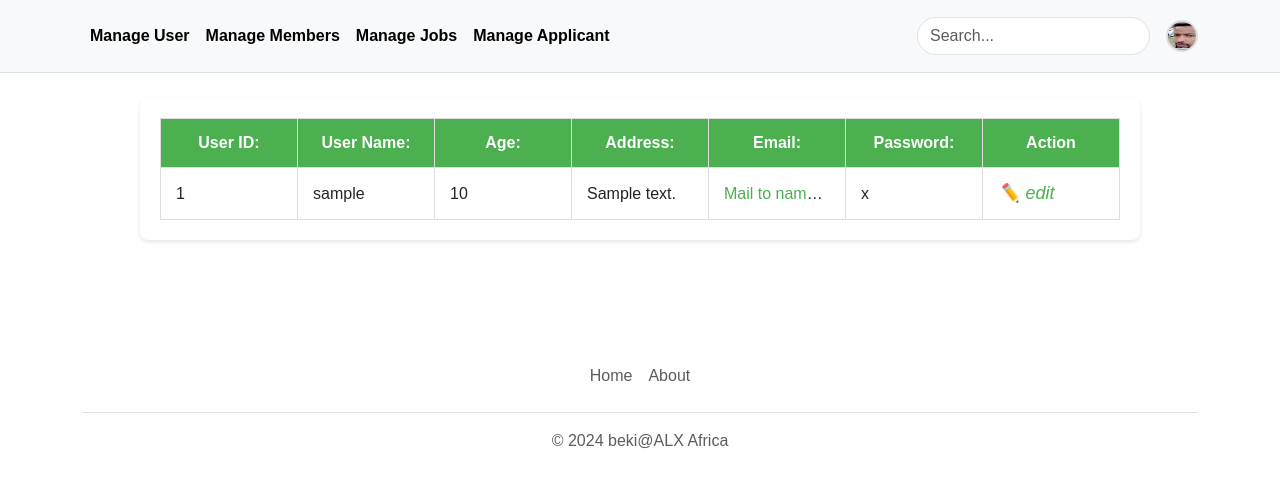
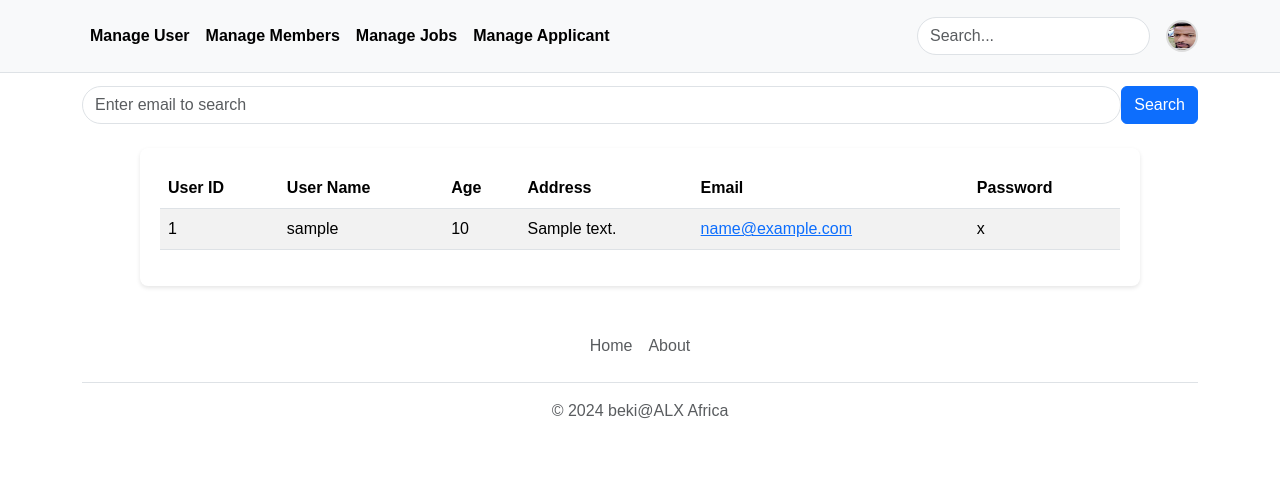
Before and after one commit to bekiyeromm/online-job-application, a Flask app: template templates/view-all-member.html in a window 1280 px wide. Shown: the top 488 px of the page. Run offline with Flask 3, Linux system fonts and the light colour scheme; the template is opened without the code that fills it: most values are stand-ins (such as "Sample title", 1, 10 or a date in 2020); some libraries are stand-ins or nearby versions.

Commit message:
SEarch members textbox and search button added

```diff
--- a/templates/view-all-member.html
+++ b/templates/view-all-member.html
@@ -1,54 +1,49 @@
 <!DOCTYPE html>
 <html lang="en">
 <head>
+    <meta charset="UTF-8">
+    <meta name="viewport" content="width=device-width, initial-scale=1.0">
+    <title>All Sign Up Users List</title>
+    {% include 'bootstrap.html' %}
     <link rel="stylesheet" href="../static/styles/table.css">
-    <title>Admin Data</title>
-    {% include 'bootstrap.html' %}
-
+    <link rel="stylesheet" href="../static/styles/search-member.css">
 </head>
 <body>
     {% include 'admin.html' %}
-    <div class="container" mt-2 mb-4 style="margin-bottom: 100px;">
-        <h2 class="text-center" mt-2 mb-4 style="margin-top: 30px; margin-bottom: 30px; font-family: Verdana, Geneva, Tahoma, sans-serif;">
-            All Sign Up Users List
-        </h2>
-        <div class="table-container">
-            <table id="admin-table">
+    <div class="container">
+        <h2 class="text-center mb-4 mt-4">All Sign Up Users List</h2>
+        <form class="search-form d-flex justify-content-center align-items-center" method="GET" action="{{ url_for('search_user') }}">
+            <input type="email" class="form-control search-input mr-2" id="email" name="email" placeholder="Enter email to search" required>
+            <button type="submit" class="btn btn-primary search-button">Search</button>
+        </form>
+        <div class="table-container mt-4">
+            <table class="table table-striped">
                 <thead>
                     <tr>
-                        <th>User ID:</th>
-                        <th>User Name:</th>
-                        <th>Age:</th>
-                        <th>Address:</th>
-                        <th>Email:</th>
-                        <th>Password:</th>
-                        <th>Action</th>
-                        <!-- <th colspan="2">Action</th> -->
+                        <th>User ID</th>
+                        <th>User Name</th>
+                        <th>Age</th>
+                        <th>Address</th>
+                        <th>Email</th>
+                        <th>Password</th>
                     </tr>
                 </thead>
                 <tbody>
                     {% if members %}
                     {% for member in members %}
                     <tr>
-                        <td data-full-value="{{ member.user_id }}">{{ member.user_id }}</td>
-                        <td data-full-value="{{ member.username }}">{{ member.username }}</td>
-                        <td data-full-value="{{ member.age }}">{{ member.age }}</td>
-                        <td data-full-value="{{ member.address }}">{{ member.address }}</td>
-                        <td data-full-value="{{ member.email }}"><a href="mailto:{{ member.email }}">Mail to {{ member.email }}</a></td>
-                        <td data-full-value="{{ member.password }}">{{ member.password }}</td>
-                        <td>
-                            <a href="/update_member_form?id={{ member.user_id }}">
-                                <i class="pencil-icon">edit</i>
-                            </a>
-                        </td>
-                        <!-- <td>
-                            <form action="/delete_member" method="POST" onsubmit="return confirmDelete()">
-                                <input type="hidden" name="id" value="{{ member.user_id }}">
-                                <input style="color: brown;" type="submit" value="Delete">
-                            </form>
-                        </td> -->
+                        <td>{{ member.user_id }}</td>
+                        <td>{{ member.username }}</td>
+                        <td>{{ member.age }}</td>
+                        <td>{{ member.address }}</td>
+                        <td><a href="mailto:{{ member.email }}">{{ member.email }}</a></td>
+                        <td>{{ member.password }}</td>
                     </tr>
                     {% endfor %}
+                    {% else %}
+                    <tr>
+                        <td colspan="6" class="text-center">No users found</td>
+                    </tr>
                     {% endif %}
                 </tbody>
             </table>
```
